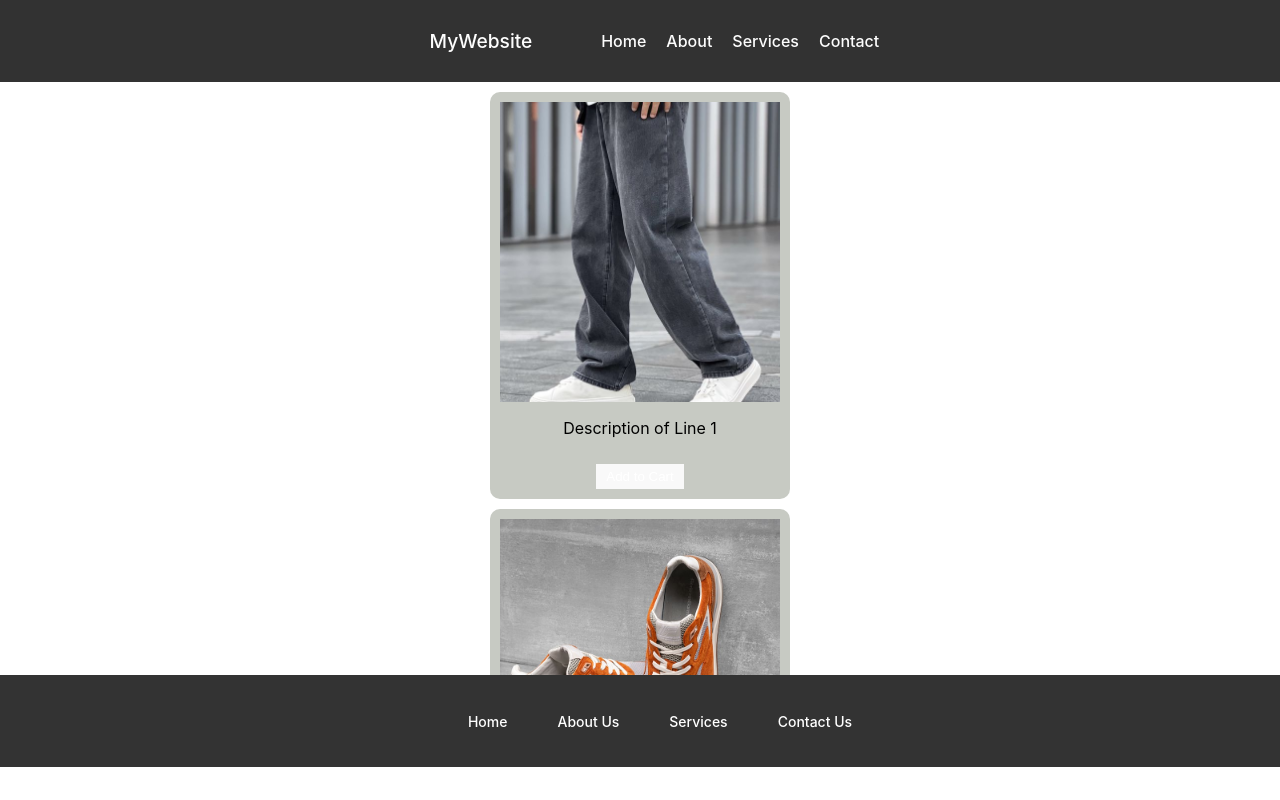
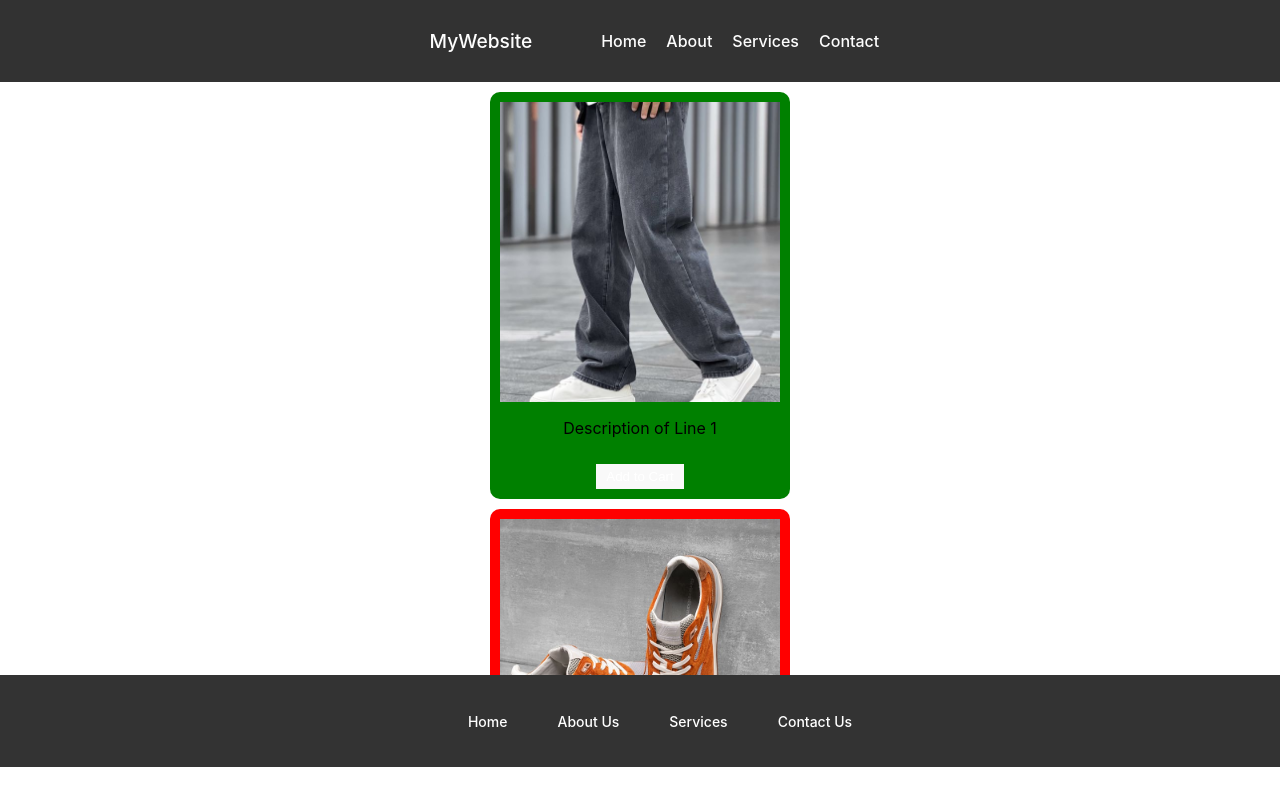
Before and after one commit to Daviti0410/TBCX, a React (Vite) app: page / in a window 1280 px wide. Built offline with nearby package versions, Linux system fonts and the light colour scheme.

Commit message:
Splited picture containers into components and gave background styling with props

```diff
--- /dev/null
+++ b/src/Cards.jsx
@@ -0,0 +1,31 @@
+import React from "react";
+
+export function Box1(props) {
+  return (
+    <div className="box" style={{ backgroundColor: props.backgroundColor }}>
+      <img src="/public/jeans.jpg" alt="Description1" className="image" />
+      <p>Description of Line 1</p>
+      <button type="button">Add to Cart</button>
+    </div>
+  );
+}
+
+export function Box2(props) {
+  return (
+    <div className="box" style={{ backgroundColor: props.backgroundColor }}>
+      <img src="./public/sneakers.jpg" alt="Description2" className="image" />
+      <p>Description of Line 2</p>
+      <button type="button">Add to Cart</button>
+    </div>
+  );
+}
+
+export function Box3(props) {
+  return (
+    <div className="box" style={{ backgroundColor: props.backgroundColor }}>
+      <img src="/public/T-shirt.jpg" alt="Description3" className="image" />
+      <p>Description of Line 3</p>
+      <button type="button">Add to Cart</button>
+    </div>
+  );
+}
--- a/src/Content.css
+++ b/src/Content.css
@@ -35,7 +35,6 @@
 
 .box {
   border-radius: 10px;
-  background-color: #c7cac3;
   padding: 10px;
   display: flex;
   flex-direction: column;
--- a/src/Content.jsx
+++ b/src/Content.jsx
@@ -1,29 +1,14 @@
 import React from "react";
 import "./Content.css";
+import { Box1, Box2, Box3 } from "./Cards";
 
 export default function Content() {
   return (
     <main className="outer-container">
       <div className="container">
-        <div className="box">
-          <img src="/public/jeans.jpg" alt="Description1" className="image" />
-          <p>Description of Line 1</p>
-          <button type="button">Add to Cart</button>
-        </div>
-        <div className="box">
-          <img
-            src="./public/sneakers.jpg"
-            alt="Description2"
-            className="image"
-          />
-          <p>Description of Line 2</p>
-          <button type="button">Add to Cart</button>
-        </div>
-        <div className="box">
-          <img src="/public/T-shirt.jpg" alt="Description3" className="image" />
-          <p>Description of Line 3</p>
-          <button type="button">Add to Cart</button>
-        </div>
+        <Box1 backgroundColor="green" />
+        <Box2 backgroundColor="red" />
+        <Box3 backgroundColor="blue" />
       </div>
     </main>
   );
```
